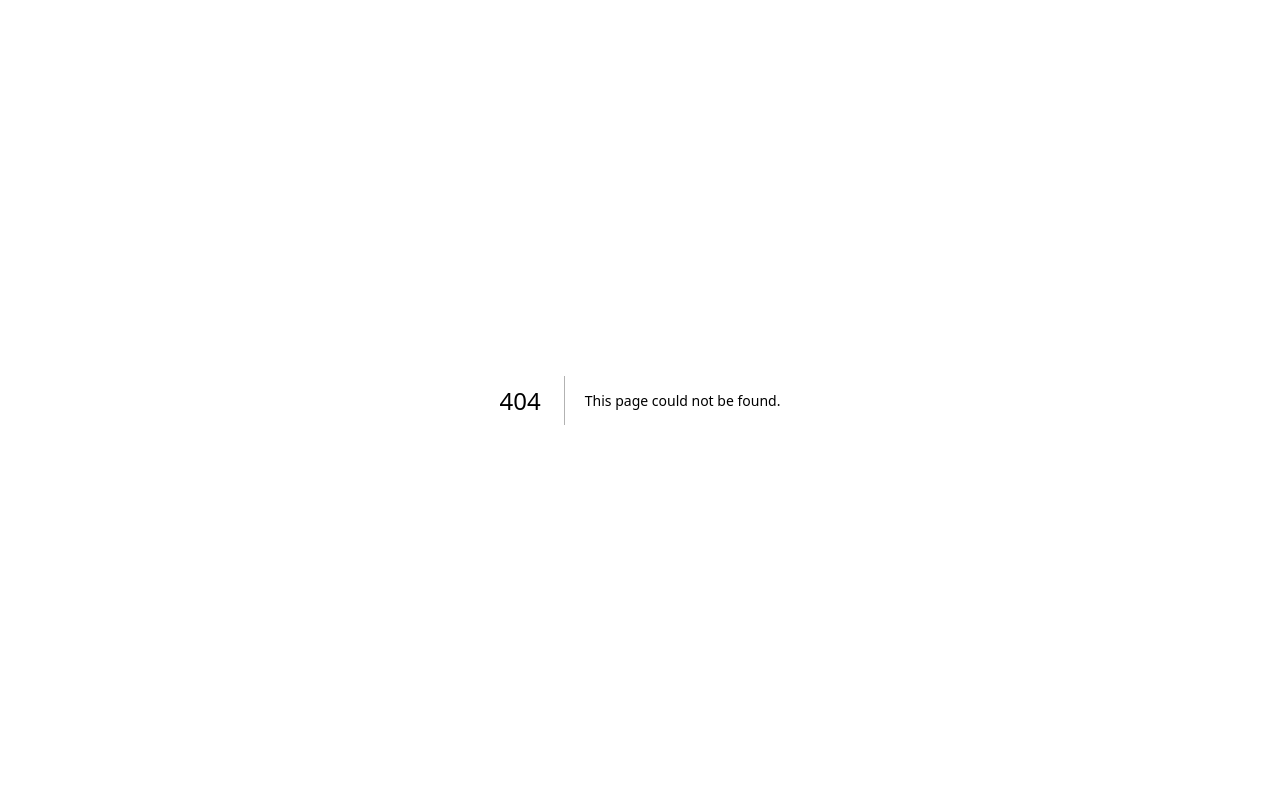
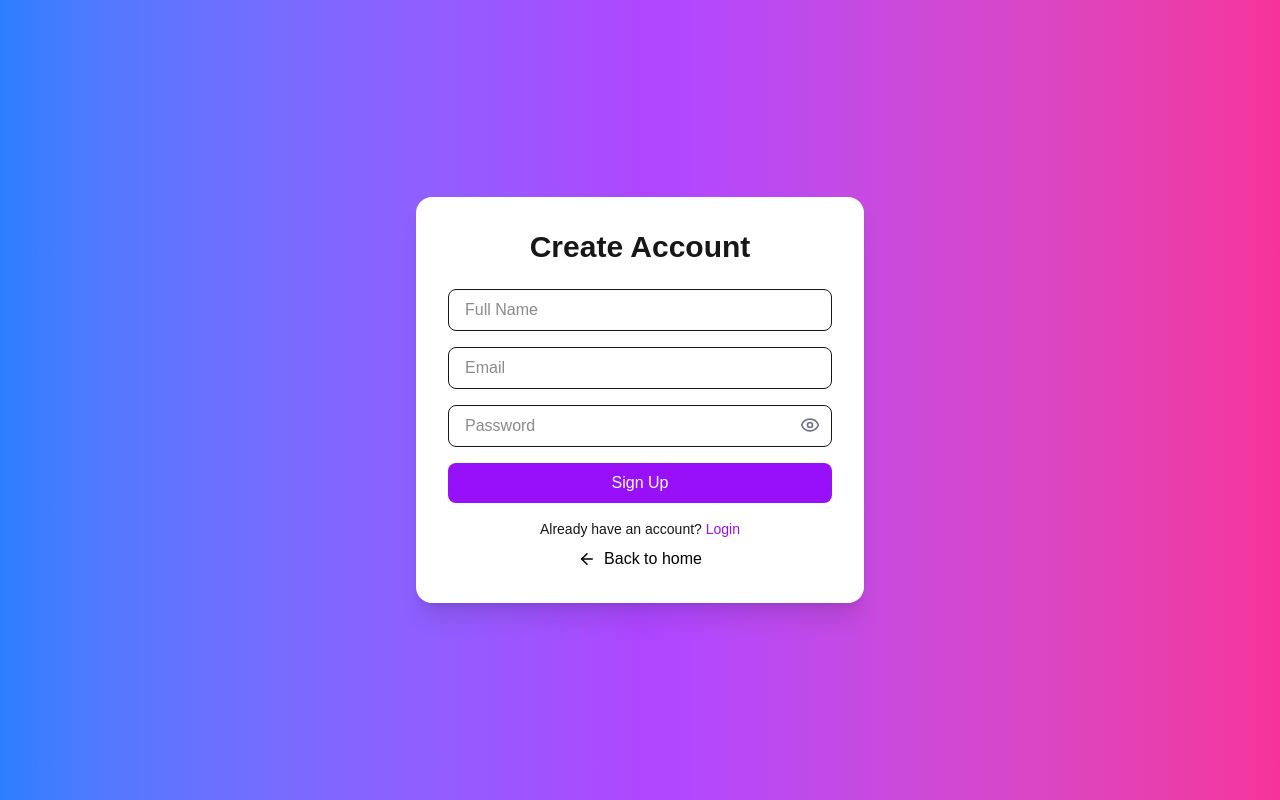
Before and after one commit to prakashramav/ResumeAI, a Next.js app in the folder frontend/: page /signup in a window 1280 px wide. Before the commit this address had no page. Built offline with nearby package versions, Linux system fonts and the light colour scheme.

Commit message:
added login and signup featurs in frotnend

```diff
--- /dev/null
+++ b/frontend/app/login/page.js
@@ -0,0 +1,110 @@
+'use client'
+
+import { useState } from "react"
+import { useRouter } from "next/navigation"
+import Link from "next/link"
+import { Eye, EyeOff } from "lucide-react"
+
+export default function LoginPage(){
+
+  const router = useRouter()
+
+  const [email,setEmail] = useState("")
+  const [password,setPassword] = useState("")
+  const [showPassword,setShowPassword] = useState(false)
+  const [loading,setLoading] = useState(false)
+
+  const handleSubmit = async(e)=>{
+    e.preventDefault()
+
+    setLoading(true)
+
+    try{
+
+      const res = await fetch("http://localhost:5000/login",{
+        method:"POST",
+        headers:{
+          "Content-Type":"application/json"
+        },
+        body:JSON.stringify({email,password})
+      })
+
+      const data = await res.json()
+
+      if(res.ok){
+        router.push("/dashboard")
+      }else{
+        alert(data.message)
+      }
+
+    }catch(err){
+      console.log(err)
+    }
+
+    setLoading(false)
+  }
+
+  return(
+
+    <div className="min-h-screen flex items-center justify-center bg-gradient-to-r from-indigo-500 via-purple-500 to-pink-500 px-4">
+
+      <div className="bg-white w-full max-w-md rounded-2xl shadow-xl p-6 sm:p-8">
+
+        <h2 className="text-2xl sm:text-3xl font-bold text-center mb-6">
+          Login
+        </h2>
+
+        <form onSubmit={handleSubmit} className="space-y-4">
+
+          <input
+            type="email"
+            placeholder="Email"
+            value={email}
+            onChange={(e)=>setEmail(e.target.value)}
+            className="w-full px-4 py-2 border rounded-lg focus:ring-2 focus:ring-indigo-500 outline-none"
+            required
+          />
+
+          {/* Password Field */}
+          <div className="relative">
+
+            <input
+              type={showPassword ? "text" : "password"}
+              placeholder="Password"
+              value={password}
+              onChange={(e)=>setPassword(e.target.value)}
+              className="w-full px-4 py-2 border rounded-lg focus:ring-2 focus:ring-indigo-500 outline-none pr-10"
+              required
+            />
+
+            <button
+              type="button"
+              onClick={()=>setShowPassword(!showPassword)}
+              className="absolute right-3 top-2.5 text-gray-500"
+            >
+              {showPassword ? <EyeOff size={20}/> : <Eye size={20}/>}
+            </button>
+
+          </div>
+
+          <button
+            type="submit"
+            className="w-full bg-indigo-600 text-white py-2 rounded-lg hover:bg-indigo-700 transition"
+          >
+            {loading ? "Logging in..." : "Login"}
+          </button>
+
+        </form>
+
+        <p className="text-center text-sm mt-4">
+          Don&apos;t have an account?{" "}
+          <Link href="/signup" className="text-indigo-600 font-medium">
+            Sign up
+          </Link>
+        </p>
+
+      </div>
+
+    </div>
+  )
+}
--- /dev/null
+++ b/frontend/app/signup/page.js
@@ -0,0 +1,131 @@
+'use client'
+
+import { useState } from "react"
+import { useRouter } from "next/navigation"
+import Link from "next/link"
+import { Eye, EyeOff, ArrowLeft } from "lucide-react"
+
+export default function SignupPage(){
+
+  const router = useRouter()
+
+  const [name,setName] = useState("")
+  const [email,setEmail] = useState("")
+  const [password,setPassword] = useState("")
+  const [showPassword,setShowPassword] = useState(false)
+  const [loading,setLoading] = useState(false)
+
+  const handleSubmit = async(e)=>{
+
+    e.preventDefault()
+
+    setLoading(true)
+
+    try{
+
+      const res = await fetch("http://localhost:5000/signup",{
+        method:"POST",
+        headers:{
+          "Content-Type":"application/json"
+        },
+        body:JSON.stringify({name,email,password})
+      })
+
+      const data = await res.json()
+
+      if(res.ok){
+        router.push("/login")
+      }else{
+        alert(data.message)
+      }
+
+    }catch(err){
+      console.log(err)
+    }
+
+    setLoading(false)
+  }
+
+  return(
+
+    <div className="min-h-screen flex items-center justify-center bg-gradient-to-r from-blue-500 via-purple-500 to-pink-500 px-4">
+
+      <div className="bg-white w-full max-w-md rounded-2xl shadow-xl p-6 sm:p-8">
+
+        <h2 className="text-2xl sm:text-3xl font-bold text-center mb-6">
+          Create Account
+        </h2>
+
+        <form onSubmit={handleSubmit} className="space-y-4">
+
+          <input
+            type="text"
+            placeholder="Full Name"
+            value={name}
+            onChange={(e)=>setName(e.target.value)}
+            className="w-full px-4 py-2 border rounded-lg focus:ring-2 focus:ring-purple-500 outline-none"
+            required
+          />
+
+          <input
+            type="email"
+            placeholder="Email"
+            value={email}
+            onChange={(e)=>setEmail(e.target.value)}
+            className="w-full px-4 py-2 border rounded-lg focus:ring-2 focus:ring-purple-500 outline-none"
+            required
+          />
+
+          {/* Password */}
+          <div className="relative">
+
+            <input
+              type={showPassword ? "text" : "password"}
+              placeholder="Password"
+              value={password}
+              onChange={(e)=>setPassword(e.target.value)}
+              className="w-full px-4 py-2 border rounded-lg focus:ring-2 focus:ring-purple-500 outline-none pr-10"
+              required
+            />
+
+            <button
+              type="button"
+              onClick={()=>setShowPassword(!showPassword)}
+              className="absolute right-3 top-2.5 text-gray-500"
+            >
+              {showPassword ? <EyeOff size={20}/> : <Eye size={20}/>}
+            </button>
+
+          </div>
+
+          <button
+            type="submit"
+            className="w-full bg-purple-600 text-white py-2 rounded-lg hover:bg-purple-700 transition"
+          >
+            {loading ? "Creating..." : "Sign Up"}
+          </button>
+
+        </form>
+
+        <p className="text-center text-sm mt-4">
+          Already have an account?{" "}
+          <Link href="/login" className="text-purple-600 font-medium">
+            Login
+          </Link>
+        </p>
+
+        <div className="flex justify-center items-center mt-2">
+          <Link
+            href="/"
+            className="flex items-center gap-2 text-black font-medium hover:text-indigo-600"
+          >
+            <ArrowLeft size={18} />
+            Back to home
+          </Link>
+        </div>
+
+      </div>
+
+    </div>
+  )
+}
```
